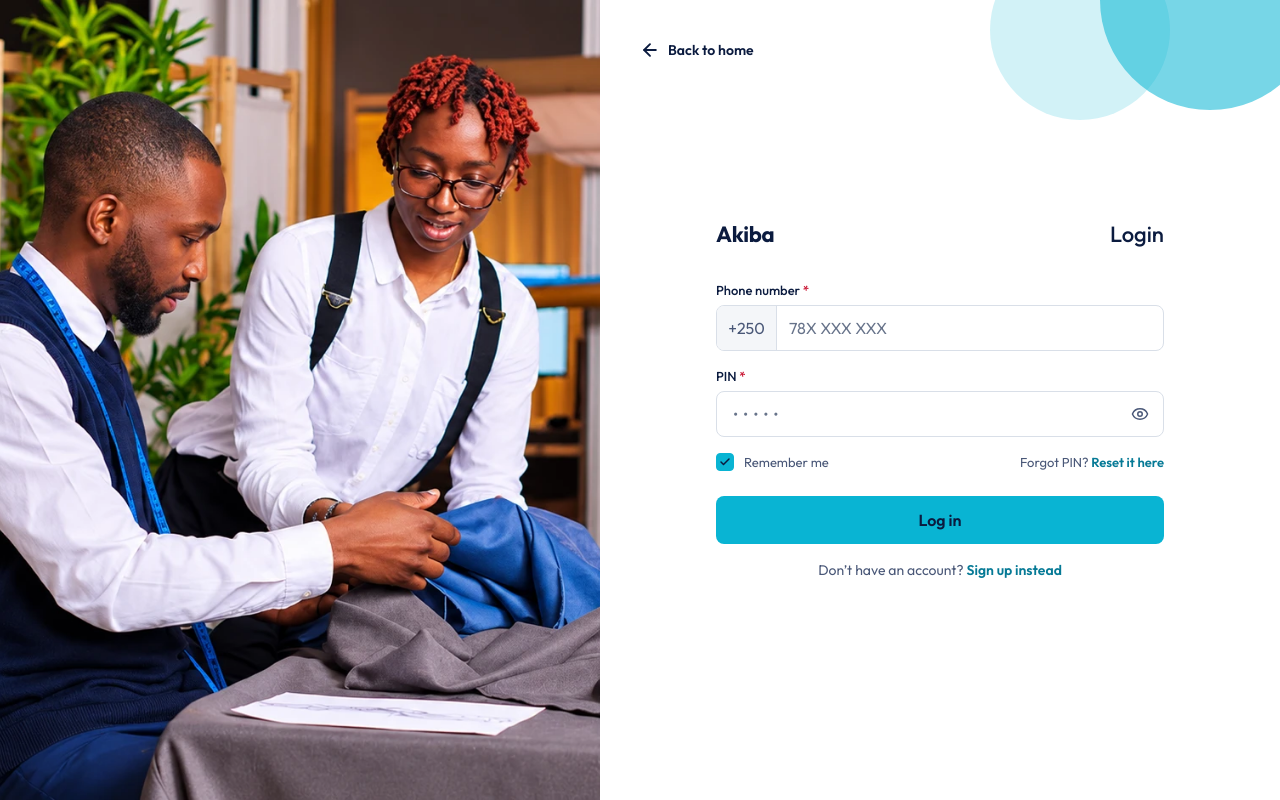
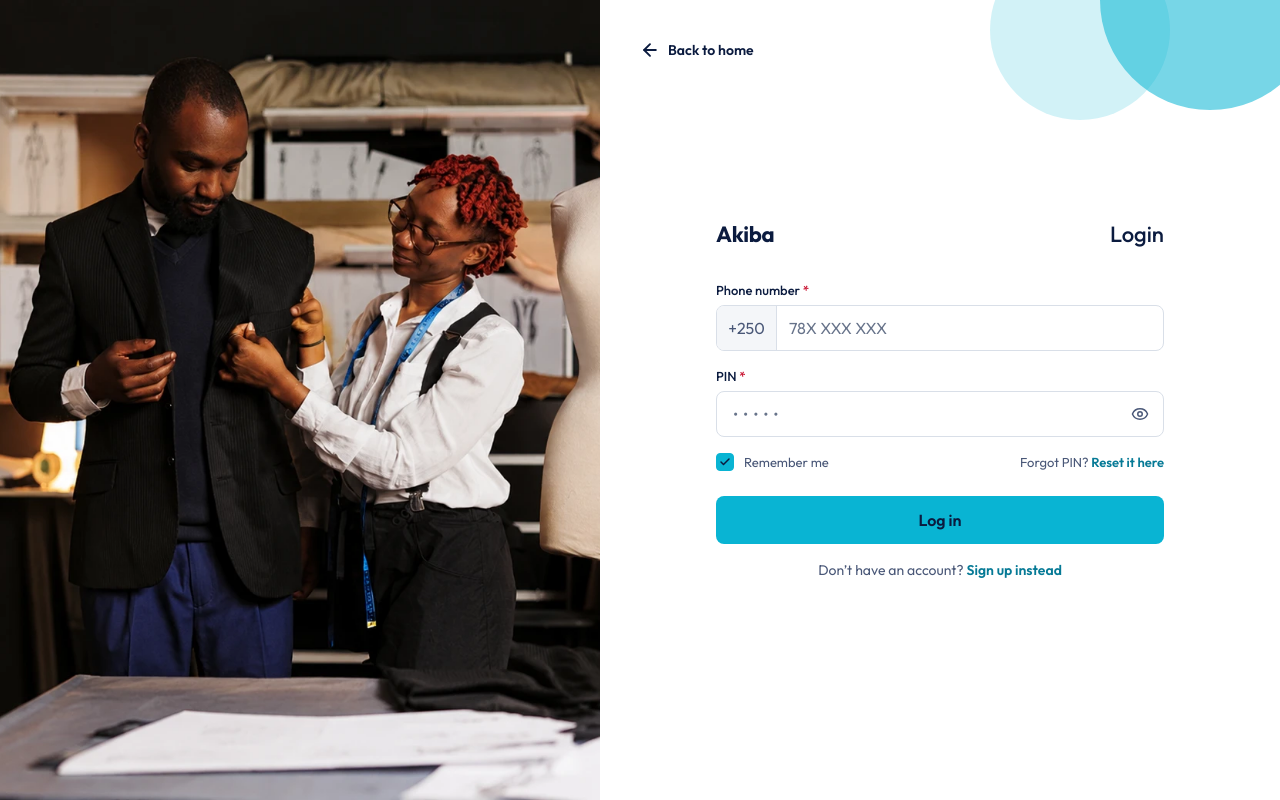
Before and after one commit to kenchirchir/AKIBA, a Next.js app: page /login in a window 1280 px wide. Built offline with nearby package versions, Linux system fonts and the light colour scheme; no server answers.

Commit message:
Landing page photo

```diff
--- a/src/app/(auth)/layout.tsx
+++ b/src/app/(auth)/layout.tsx
@@ -18,7 +18,7 @@ export default function AuthLayout({ children }: { children: ReactNode }) {
           fill
           placeholder="blur"
           sizes="50vw"
-          className="object-cover object-[30%_50%]"
+          className="object-cover"
         />
       </div>
       <div className="relative flex flex-1 flex-col overflow-hidden px-6 pt-36 pb-10 md:items-center md:justify-center md:px-10 md:py-16">
--- a/src/app/(site)/(discover)/page.tsx
+++ b/src/app/(site)/(discover)/page.tsx
@@ -23,7 +23,7 @@ export default async function WelcomePage() {
   return (
     <main className="flex-1">
       <section className="bg-brand md:bg-white lg:grid lg:min-h-[calc(100dvh-5rem)] lg:grid-cols-2">
-        <div className="relative aspect-video lg:aspect-auto">
+        <div className="relative aspect-[3/2] lg:aspect-auto">
           <Image
             src={heroImage}
             alt={t("imageAlt")}
@@ -31,7 +31,7 @@ export default async function WelcomePage() {
             priority
             placeholder="blur"
             sizes="(min-width: 1024px) 50vw, 100vw"
-            className="object-cover object-[30%_50%]"
+            className="object-cover"
           />
         </div>
         <div className="relative px-5 pt-6 pb-12 md:flex md:flex-col md:justify-center md:px-10 md:py-16 xl:px-20">
```
Also changed, not shown: src/assets/welcome-hero.webp, 1 other file (tests, documents, lock files or other folders).
